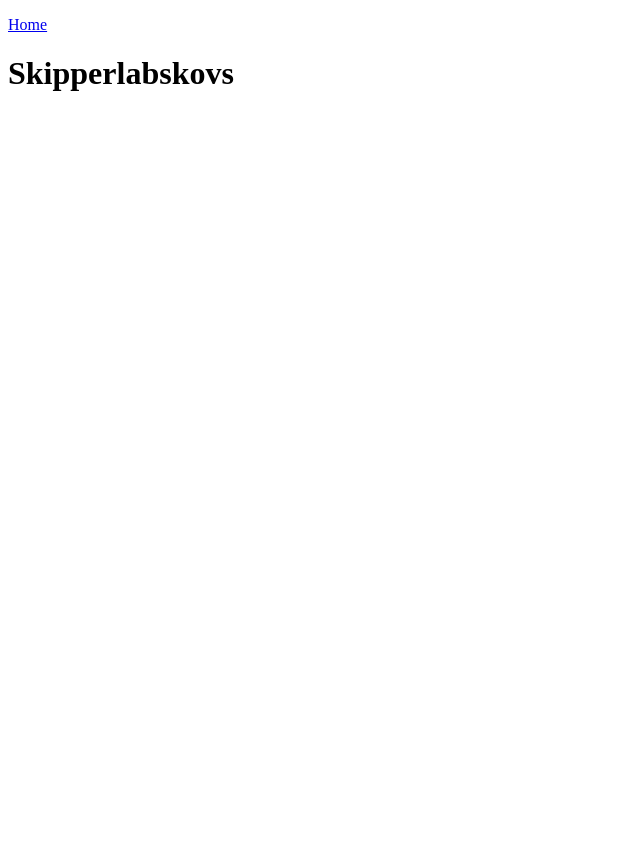
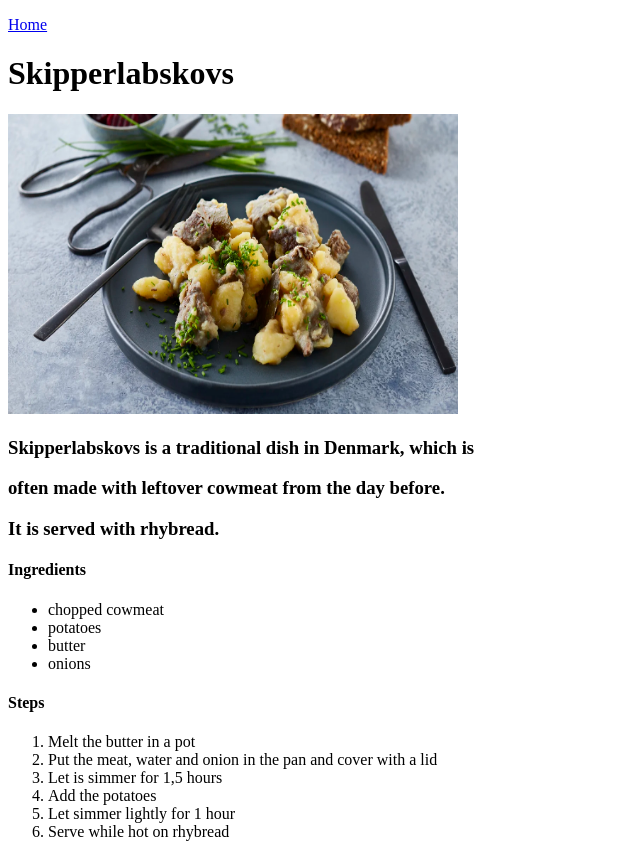
Before and after one commit to Fjolner/odin-recipes, a plain HTML site: page recipes/skipperlapbskovs.html in a window 1280 px wide. Shown: the whole page, without its empty margins (0-640 px from the left). Before the commit the page ends 800 px from the top, so only its background shows below. Drawn offline with Linux system fonts and the light colour scheme.

Commit message:
Skipperlabskovs full recipe added

```diff
--- a/recipes/skipperlapbskovs.html
+++ b/recipes/skipperlapbskovs.html
@@ -8,6 +8,26 @@
     <body>
         <p><a href="../index.html">Home</a></p>
         <h1>Skipperlabskovs</h1>
+        <img src="../images/skipperlabskovs.webp" alt="færdig skipperlabskovs" width="450" height="300">
+        <h3><p>Skipperlabskovs is a traditional dish in Denmark, which is</p> <p>often made with leftover cowmeat from the day before.</p> <p>It is served with rhybread.</p></h3>
+
+        <h4>Ingredients</h4>
+        <ul>
+            <li>chopped cowmeat</li>
+            <li>potatoes</li>
+            <li>butter</li>
+            <li>onions</li>
+        </ul>
+
+        <h4>Steps</h4>
+        <ol>
+            <li>Melt the butter in a pot</li>
+            <li>Put the meat, water and onion in the pan and cover with a lid</li>
+            <li>Let is simmer for 1,5 hours</li>
+            <li>Add the potatoes</li>
+            <li>Let simmer lightly for 1 hour</li>
+            <li>Serve while hot on rhybread</li>
+        </ol>
     </body>
 
 </html>
```
Also changed, not shown: images/skipperlabskovs.webp (added).
